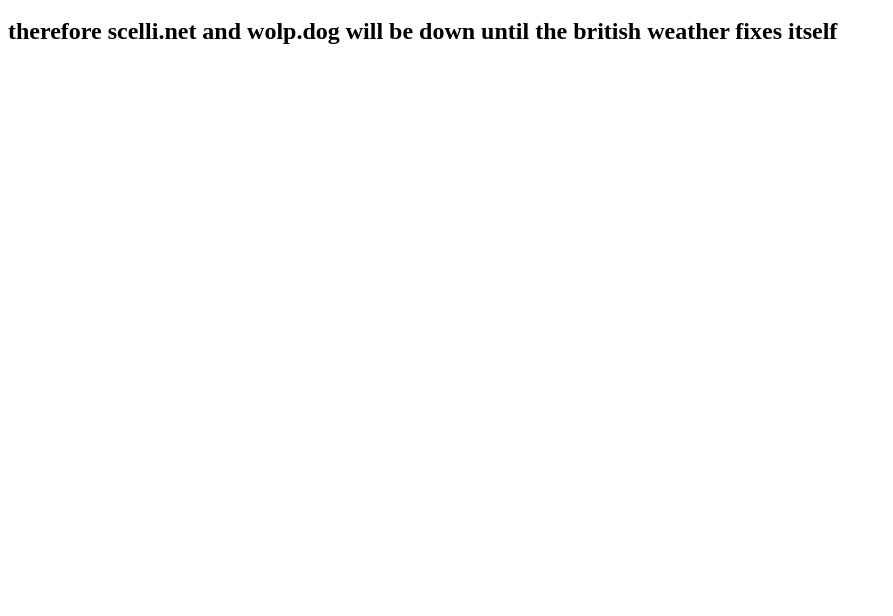
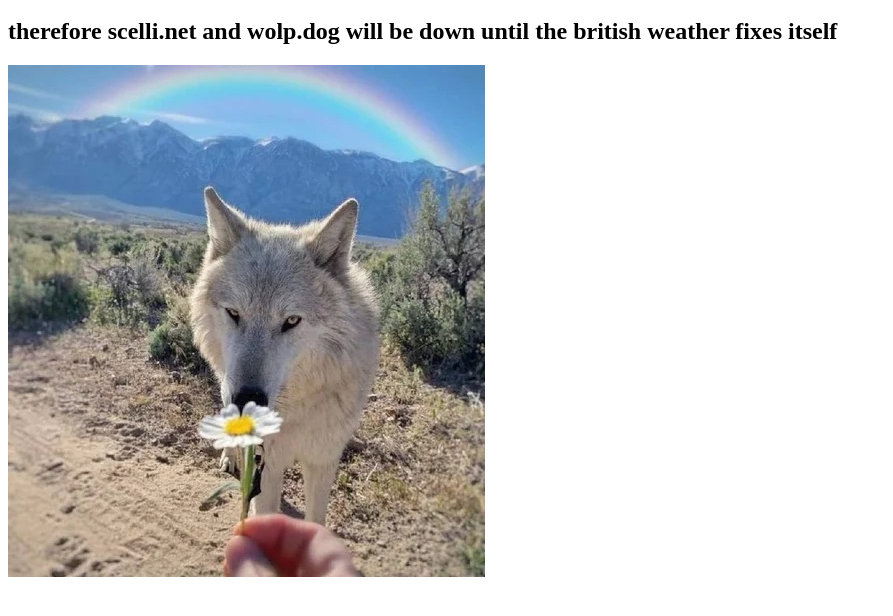
Before and after one commit to scellyc/scelli.net-maintenance-page, a plain HTML site: page index.html in a window 1280 px wide. Shown: the part 48-664 px from the top of the page, without its empty margins (0-893 px from the left). Drawn offline with Linux system fonts and the light colour scheme.

Commit message:
Update index.html

```diff
--- a/index.html
+++ b/index.html
@@ -1,2 +1,3 @@
 <h1>my room is too hot to run my server</h1>
 <h2>therefore scelli.net and wolp.dog will be down until the british weather fixes itself</h2>
+<img src="18.jpg">
```
